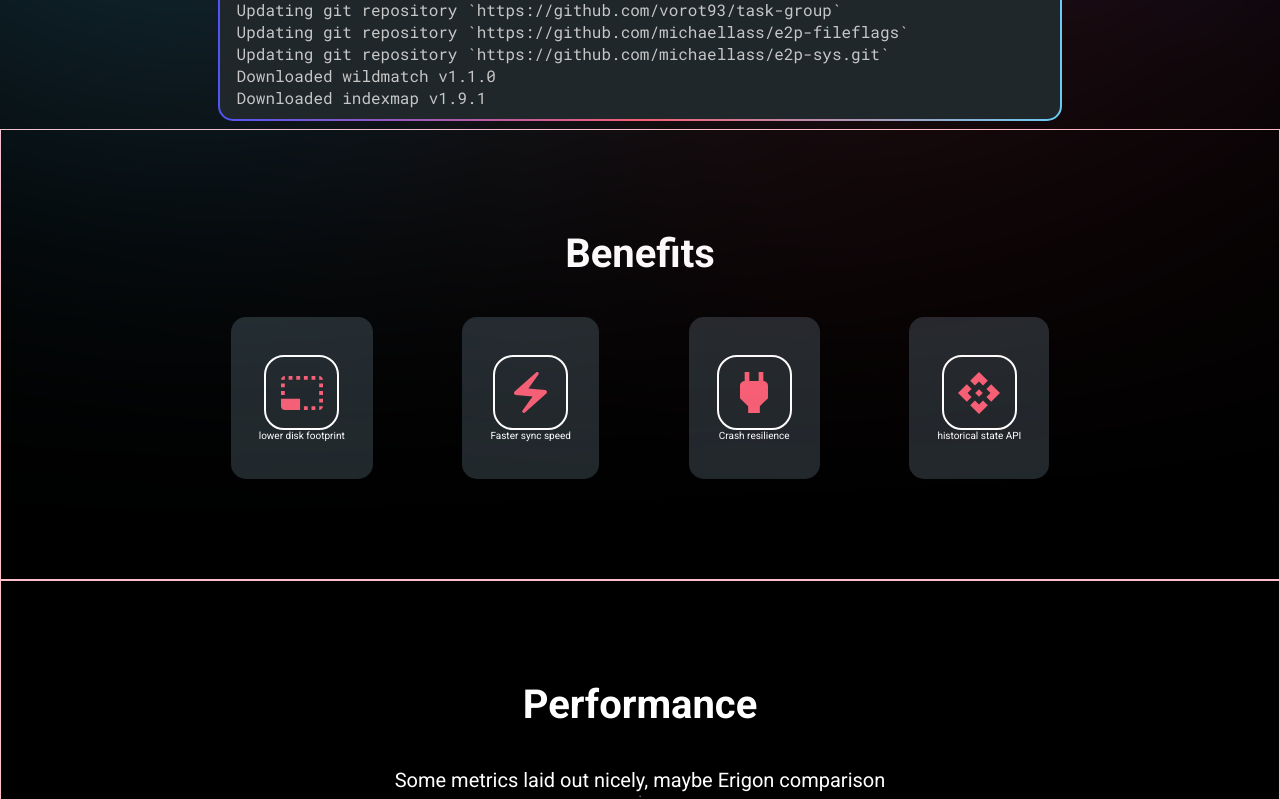
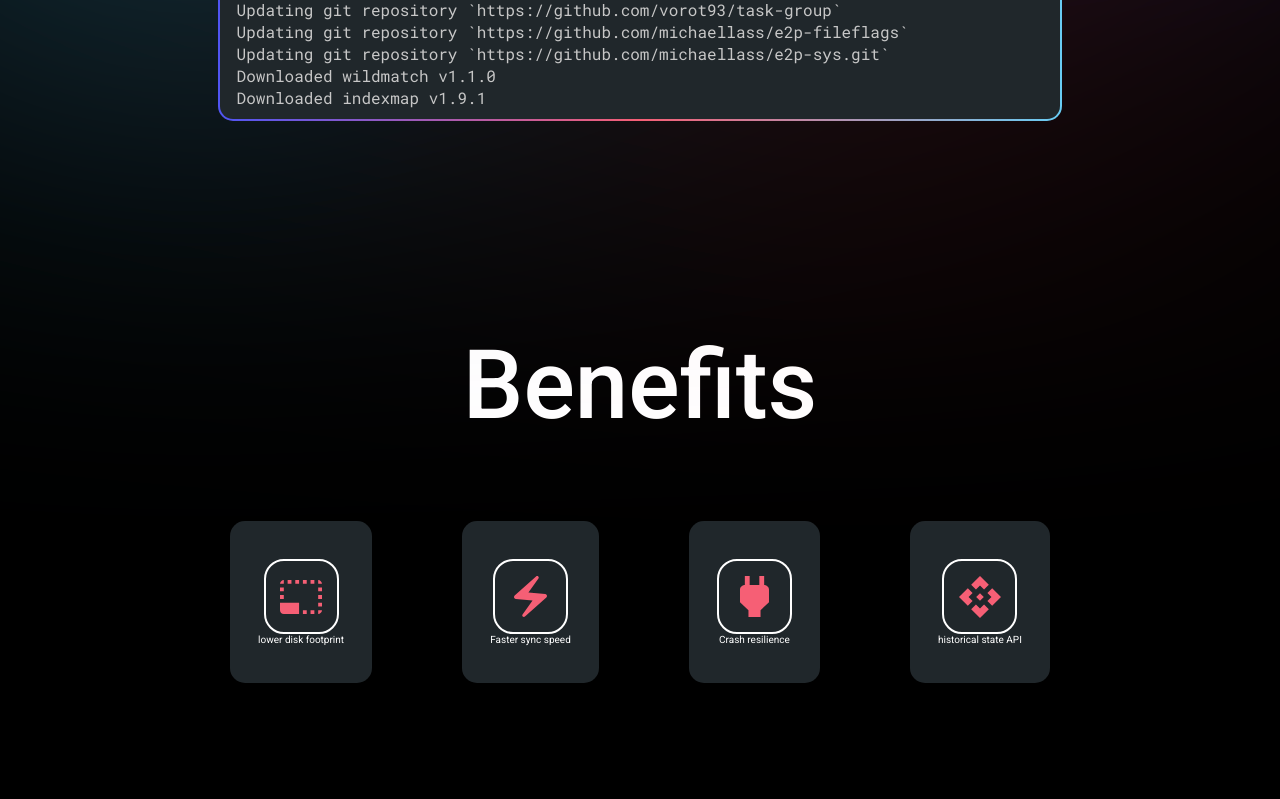
Before and after one commit to akula-bft/website, a React (Create React App) app: page / in a window 1280 px wide. Shown: the part 981-1780 px from the top of the page. Built offline with nearby package versions, Linux system fonts and the light colour scheme.

Commit message:
:lipstick: style section header

```diff
--- a/src/components/Section.tsx
+++ b/src/components/Section.tsx
@@ -3,15 +3,15 @@ import styled from "styled-components";
 const StyledSection = styled.div`
   display: flex;
   width: 100%;
-  padding: 10rem 0;
-  border: solid 1px pink;
   flex-direction: column;
   align-items: center;
 `;
 
 const Header = styled.h2`
-  font-size: 4rem;
-  margin-bottom: 4rem;
+  font-size: 9.6rem;
+  font-weight: 500;
+  margin-bottom: 8rem;
+  margin-top: 20rem;
 `;
 
 interface Props {
```
